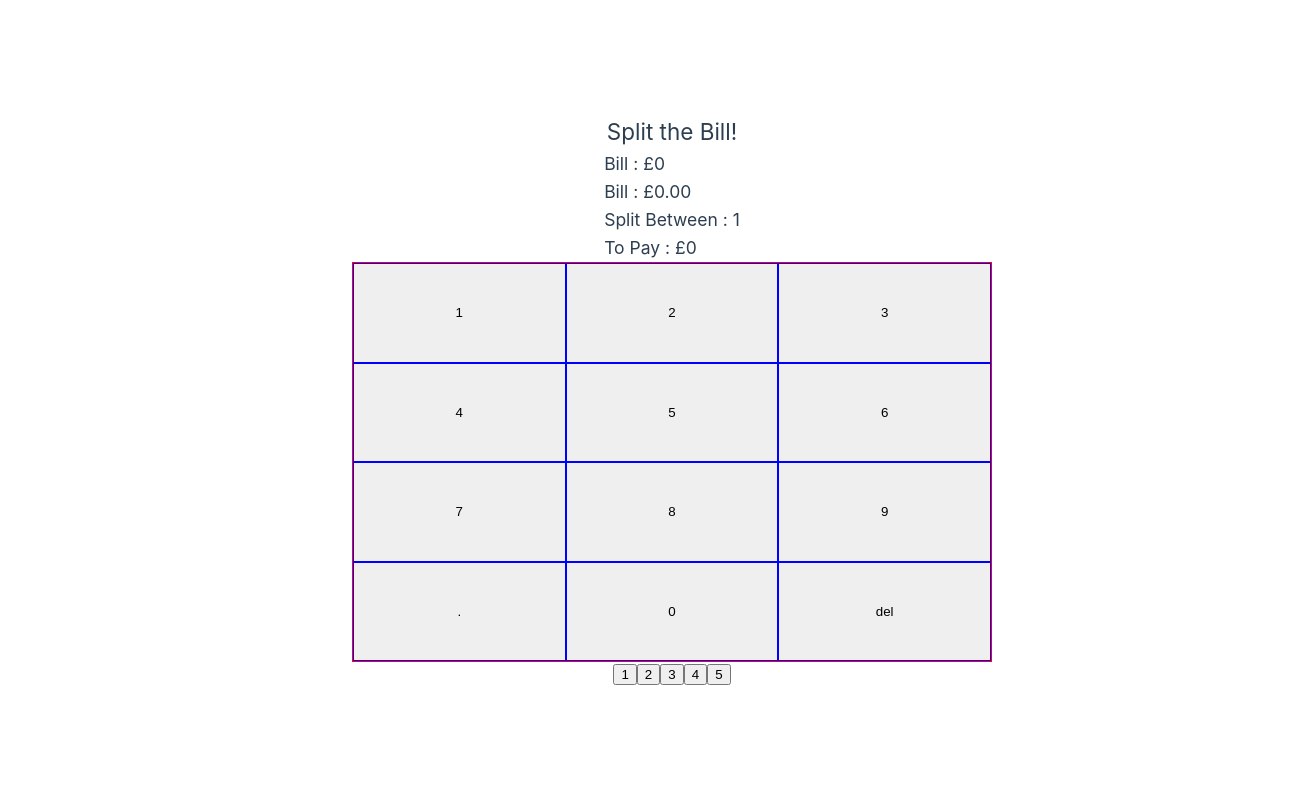
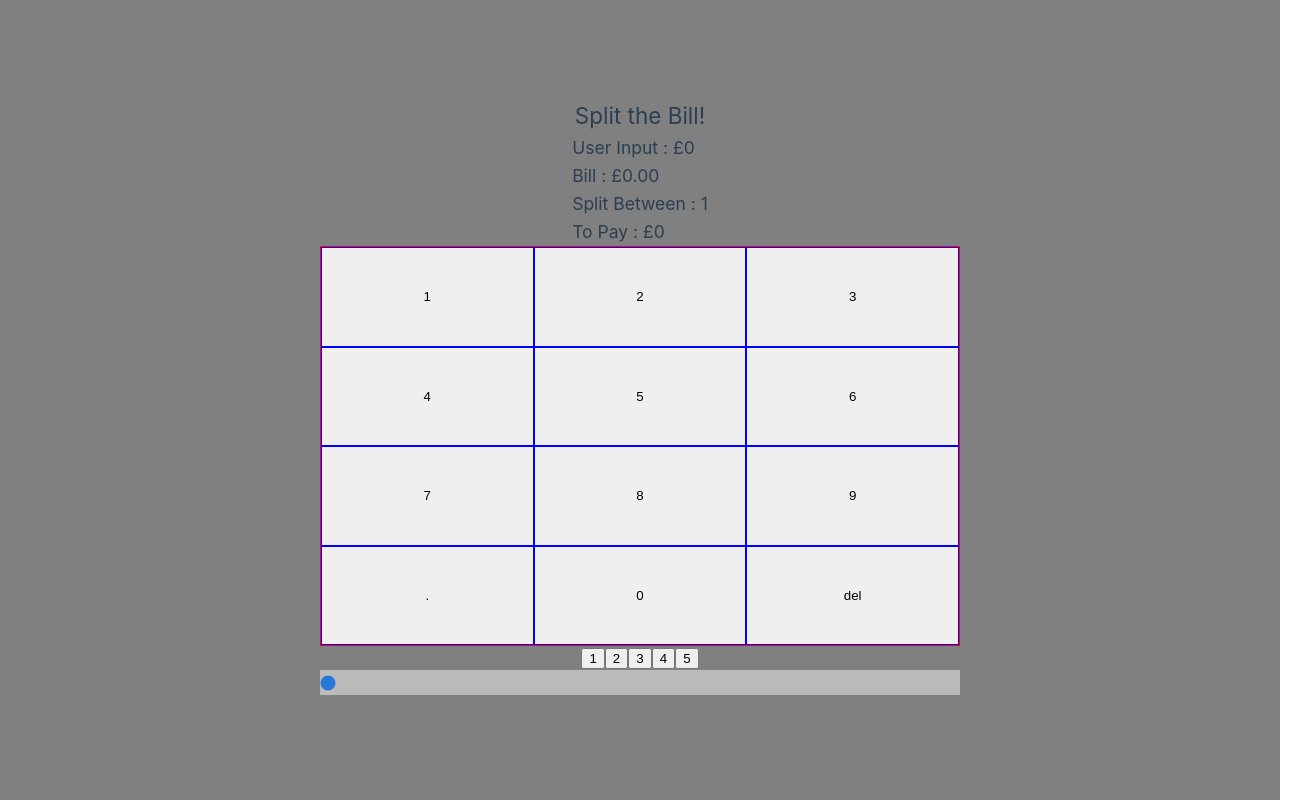
Before and after one commit to NoahAldhous/split-the-bill, a Vue app in the folder noahs-first-vue-project/: page / in a window 1280 px wide. Shown: the whole page, 1312 px wide, since content can reach past the window. Built offline with nearby package versions, Linux system fonts and the light colour scheme.

Commit message:
added slider that adjusts number of people paying the bill, and calculates required payment accordingly

```diff
--- a/noahs-first-vue-project/src/App.vue
+++ b/noahs-first-vue-project/src/App.vue
@@ -8,6 +8,14 @@ const billCurrency = ref(Number(billTotal.value).toFixed(2));
 const numberOfGuests = ref(1);
 
 const amountToPay = ref(0);
+
+function handleChange() {
+  let slider = document.getElementsByClassName("slider")[0];
+  console.log(slider);
+  console.log(slider.value);
+  numberOfGuests.value = Number(slider.value);
+  calculateAmountToPay();
+}
 
 function handleClick(button) {
   if (button === ".") {
@@ -56,12 +64,12 @@ function divideBy(number){
 </script>
 
 <template>
-  <body className="body">
+  <div className="app-container">
     <section className="heading-container">
       <h1 className="heading">Split the Bill!</h1>
     </section>
     <section className="value-container">
-      <h3>Bill : £{{ billTotal }}</h3>
+      <h3>User Input : £{{ billTotal }}</h3>
       <h3>Bill : £{{ billCurrency }}</h3>
       <h3>Split Between : {{ numberOfGuests }}</h3>
       <h3>To Pay : £{{ amountToPay }}</h3>
@@ -89,20 +97,28 @@ function divideBy(number){
       <button @click="divideBy(4)" className="division-button">4</button>
       <button @click="divideBy(5)" className="division-button">5</button>
     </section>
-  </body>
+    <section className="slider-container">
+      <input
+        type="range"
+        min="1"
+        max="10"
+        value="1"
+        className="slider"
+        @input="handleChange"
+      />
+    </section>
+  </div>
 </template>
 
 <style scoped>
-.count-button {
-  color: blue;
-}
-.body {
+.app-container {
   width: 100vw;
   height: 100vh;
   display: flex;
   flex-direction: column;
   align-items: center;
   justify-content: center;
+  background-color: gray;
 }
 .numpad-container {
   height: 50%;
@@ -119,4 +135,20 @@ function divideBy(number){
 .grid-item {
   border: 1px solid blue;
 }
+
+.slider-container {
+  width: 50%;
+}
+
+.slider {
+  -webkit-appearance: none; /* Override default CSS styles */
+  appearance: none;
+  width: 100%; /* Full-width */
+  height: 25px; /* Specified height */
+  background: #d3d3d3; /* Grey background */
+  outline: none; /* Remove outline */
+  opacity: 0.7; /* Set transparency (for mouse-over effects on hover) */
+  -webkit-transition: 0.2s; /* 0.2 seconds transition on hover */
+  transition: opacity 0.2s;
+}
 </style>
--- a/noahs-first-vue-project/src/assets/main.css
+++ b/noahs-first-vue-project/src/assets/main.css
@@ -3,33 +3,6 @@
 #app {
   max-width: 1280px;
   margin: 0 auto;
-  padding: 2rem;
-
+  background-color: blue;
   font-weight: normal;
 }
-
-a,
-.green {
-  text-decoration: none;
-  color: hsla(160, 100%, 37%, 1);
-  transition: 0.4s;
-}
-
-@media (hover: hover) {
-  a:hover {
-    background-color: hsla(160, 100%, 37%, 0.2);
-  }
-}
-
-@media (min-width: 1024px) {
-  body {
-    display: flex;
-    place-items: center;
-  }
-
-  #app {
-    display: grid;
-    grid-template-columns: 1fr 1fr;
-    padding: 0 2rem;
-  }
-}
```
